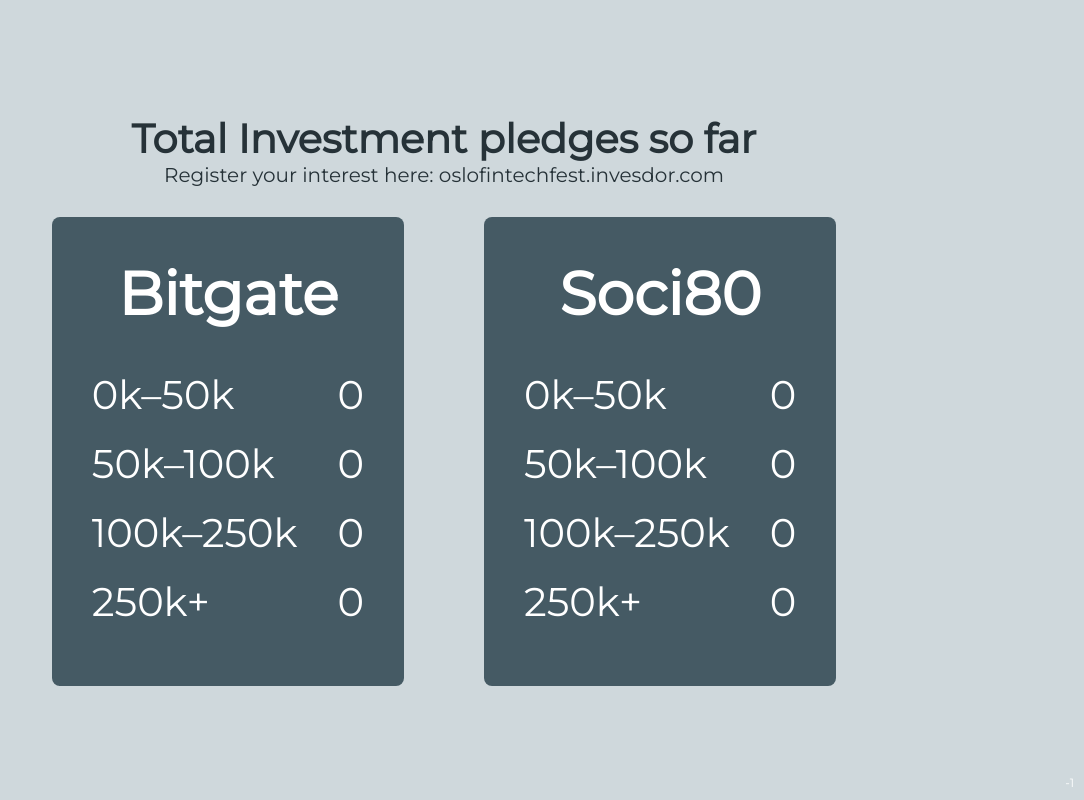
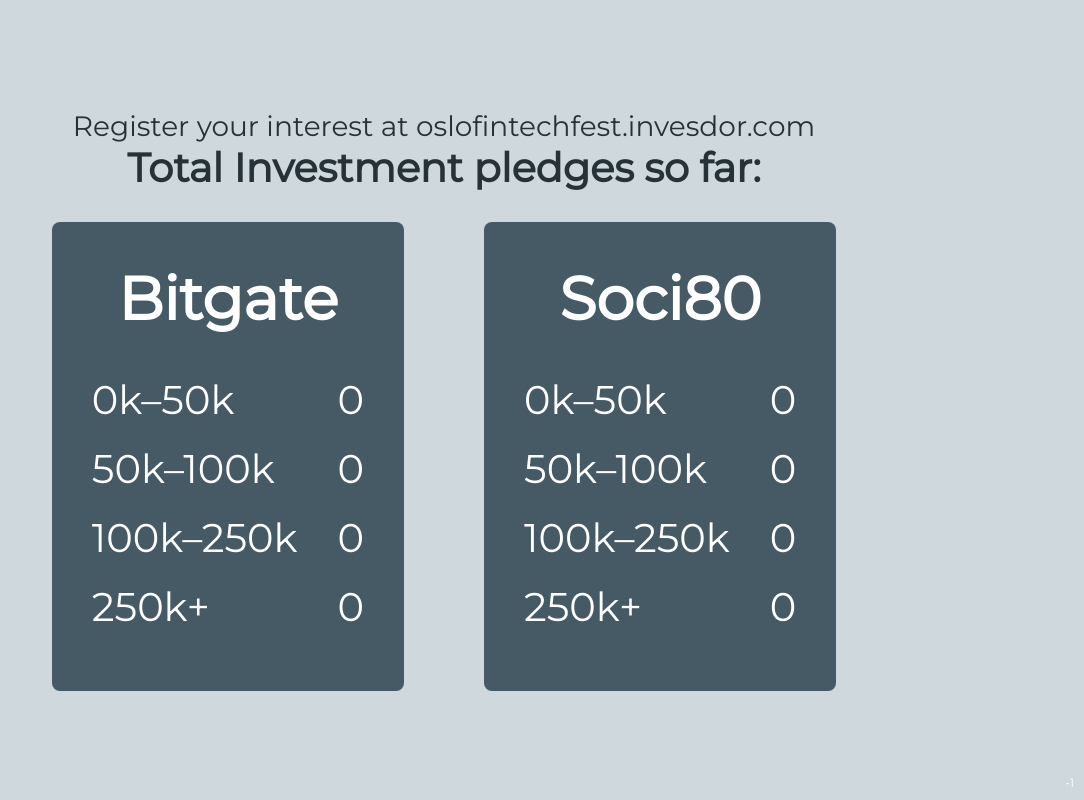
Before and after one commit to invesdor/TypeformCrowdfundingScreen, a website: page public/live.html in a window 1280 px wide. Shown: the whole page, without its empty margins (196-1280 px from the left). Drawn offline with nearby package versions, Linux system fonts and the light colour scheme; no server answers.

Commit message:
Change title styling and wording of the last investment range option

```diff
--- a/public/live.html
+++ b/public/live.html
@@ -8,8 +8,8 @@
 <body>
 
 <div class="app">
-  <h1>Total Investment pledges so far</h1>
-  <p>Register your interest here: <a href="https://oslofintechfest.invesdor.com">oslofintechfest.invesdor.com</a></p>
+  <p>Register your interest at <a href="https://oslofintechfest.invesdor.com">oslofintechfest.invesdor.com</a></p>
+  <h1>Total Investment pledges so far:</h1>
   <div class="startups">
     <div class="startup" data-startup="Bitgate">
       <h2>Bitgate</h2>
@@ -25,7 +25,7 @@
         <div class="amount">100k–250k</div>
         <div class="count">0</div>
       </div>
-      <div class="row" data-answer="250 000+">
+      <div class="row" data-answer="More than 250 000 kr">
         <div class="amount">250k+</div>
         <div class="count">0</div>
       </div>
@@ -44,7 +44,7 @@
         <div class="amount">100k–250k</div>
         <div class="count">0</div>
       </div>
-      <div class="row" data-answer="250 000+">
+      <div class="row" data-answer="More than 250 000 kr">
         <div class="amount">250k+</div>
         <div class="count">0</div>
       </div>
@@ -76,13 +76,13 @@
   h1 {
     text-align: center;
     font-size: 1rem;
-    margin: 0;
+    margin: 0 0 0.75rem 0;
     color: #263238;
   }
   p {
     text-align: center;
-    font-size: 0.5rem;
-    margin: 0 0 0.75rem 0;
+    font-size: 0.7rem;
+    margin: 0;
     color: #263238;
   }
   p a {
```
